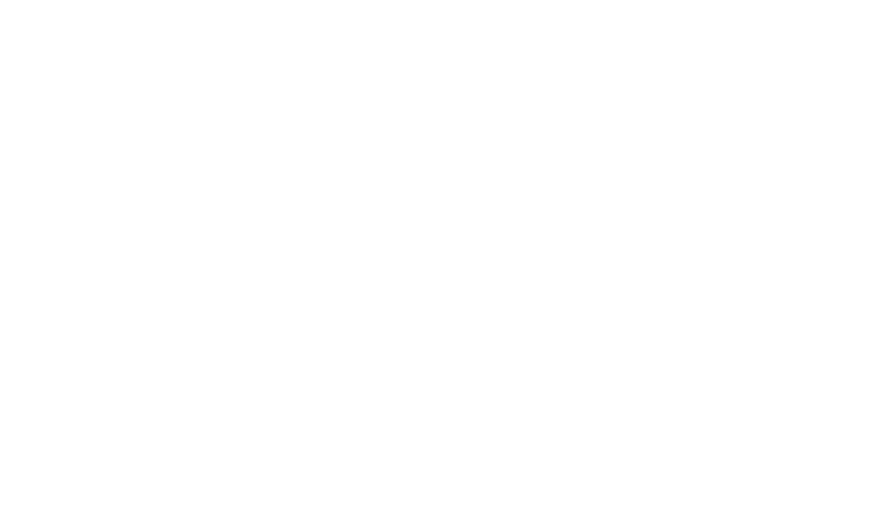
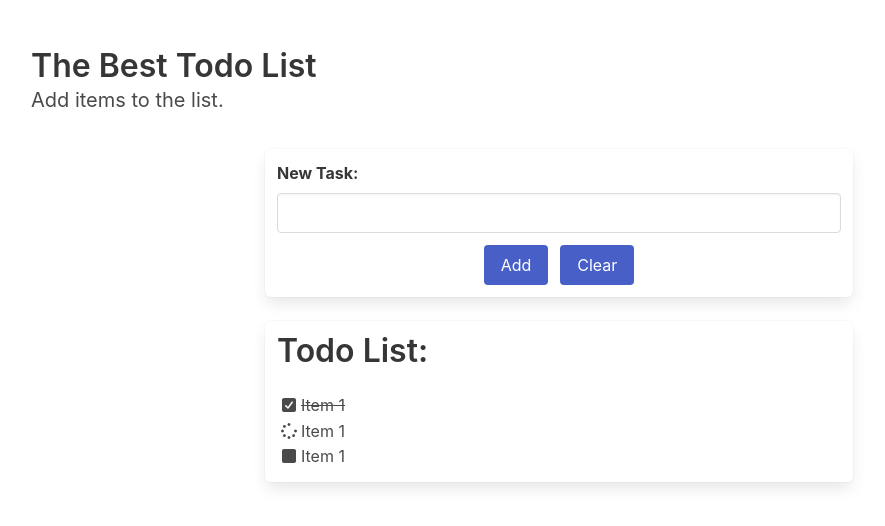
Before and after one commit to jmidd2/sdi-todo-list, a plain HTML site: page index.html in a window 1280 px wide. Shown: the whole page, without its empty margins (81-966 px from the left). Drawn offline with Linux system fonts and the light colour scheme.

Commit message:
Created document style and basic list style

```diff
--- a/index.html
+++ b/index.html
@@ -9,6 +9,40 @@
   <link rel="stylesheet" href="./main.css">
 </head>
 <body>
-
+<div class="container">
+  <section class="section">
+    <h1 class="title">The Best Todo List</h1>
+    <h2 class="subtitle">Add items to the list.</h2>
+  </section>
+  <section>
+    <div class="columns is-centered">
+      <article class="column is-half box mb-5">
+        <form>
+          <div class="field">
+            <label for="todo-item" class="label">New Task:</label>
+            <div class="control">
+              <input type="text" name="todo-item" id="todo-item" class="input">
+            </div>
+          </div>
+          <div class="field is-grouped is-grouped-centered">
+            <div class="control"><input type="button" value="Add" class="button is-link"></div>
+            <div class="control"><input type="button" value="Clear" class="button is-link"></div>
+          </div>
+        </form>
+      </article>
+    </div>
+    <div class="columns is-centered">
+      <article class="column is-half box">
+        <h2 class="title">Todo List:</h2>
+        <ul class="todo-list">
+          <li class="complete"><span class="icon"><i class="fas fa-check-square"></i></span>Item 1<span class="delete-icon icon has-text-danger"><i class="fas fa-trash"></i></span></li>
+          <li class="spinner"><span class="icon"><i class="fas fa-spinner fa-pulse"></i></span>Item 1<span class="delete-icon icon has-text-danger"><i class="fas fa-trash"></i></span></li>
+          <li><span class="icon"><i class="fas fa-square"></i></span>Item 1<span class="delete-icon icon has-text-danger"><i class="fas fa-trash"></i></span></li>
+        </ul>
+      </article>
+    </div>
+  </section>
+</div>
+<script src="./index.js" type="text/javascript"></script>
 </body>
 </html>
--- a/main.css
+++ b/main.css
@@ -1 +1,35 @@
+@import "./fontawesome-free-6.4.0-web/css/all.css";
 @import "./bulma.css";
+
+.todo-list {
+  line-height: 1.6;
+}
+
+.todo-list li > span.delete-icon {
+  display: none;
+  margin-left: 0.3rem;
+}
+
+.todo-list li > span > i {
+  /*text-decoration-line: none !important;*/
+}
+
+.todo-list li:hover {
+  cursor: pointer;
+}
+
+.todo-list li.spinner:hover {
+  cursor: default !important;
+}
+
+.todo-list li.spinner:hover > span.delete-icon {
+  display: none !important;
+}
+
+.todo-list li:hover > span.delete-icon {
+  display: inline;
+}
+
+.todo-list li.complete {
+  text-decoration-line: line-through;
+}
```
